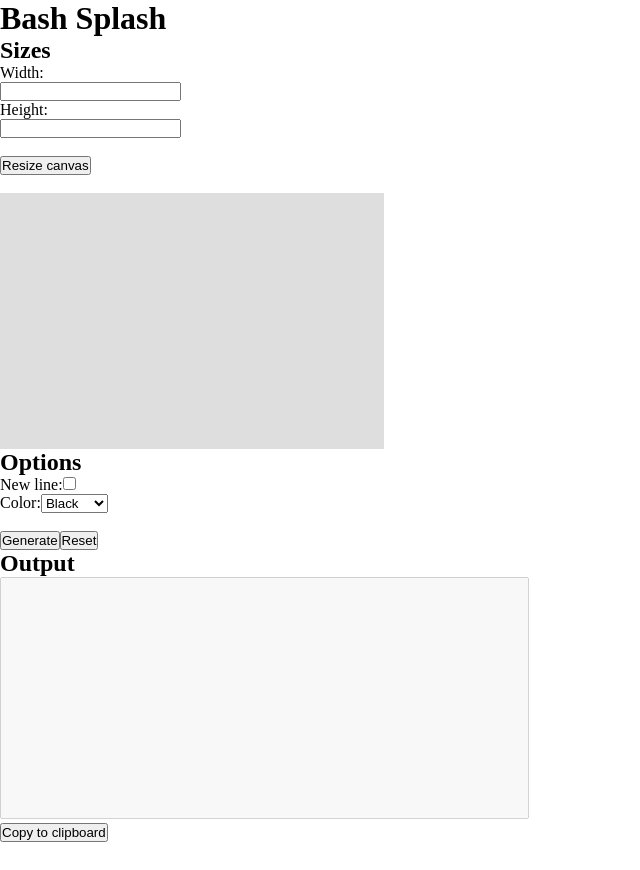
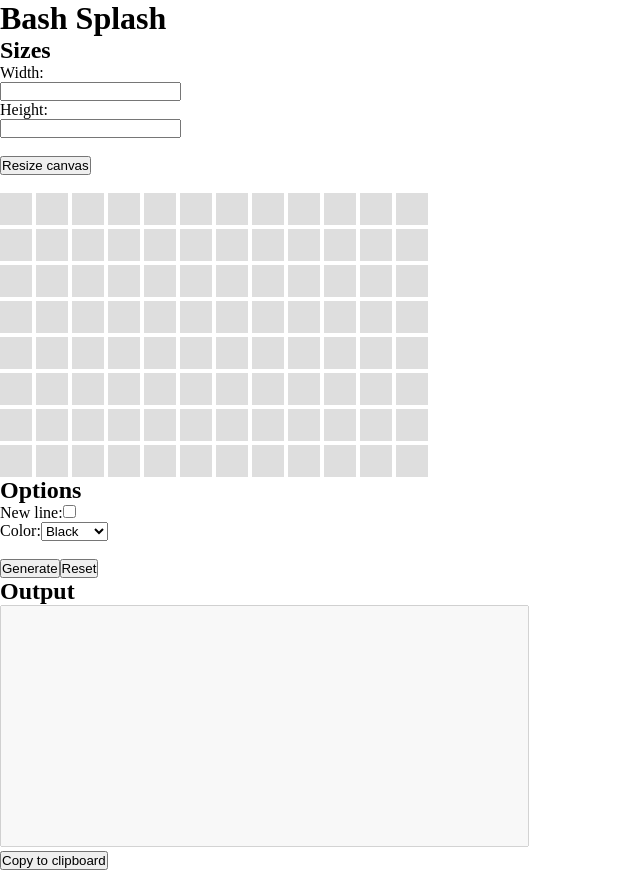
Before and after one commit to saintabomination/bash-splash, a React (Create React App) app: page / in a window 1280 px wide. Shown: the whole page, without its empty margins (0-640 px from the left). Before the commit the page ends 842 px from the top, so only its background shows below. Built offline with nearby package versions, Linux system fonts and the light colour scheme.

Commit message:
Adding a gap between the tiles

```diff
--- a/src/components/Board/Board.styles.scss
+++ b/src/components/Board/Board.styles.scss
@@ -1,5 +1,10 @@
 .board {
+  display: flex;
+  flex-direction: column;
+  gap: 4px;
+
   .row {
     display: flex;
+    gap: 4px;
   }
 }
```
